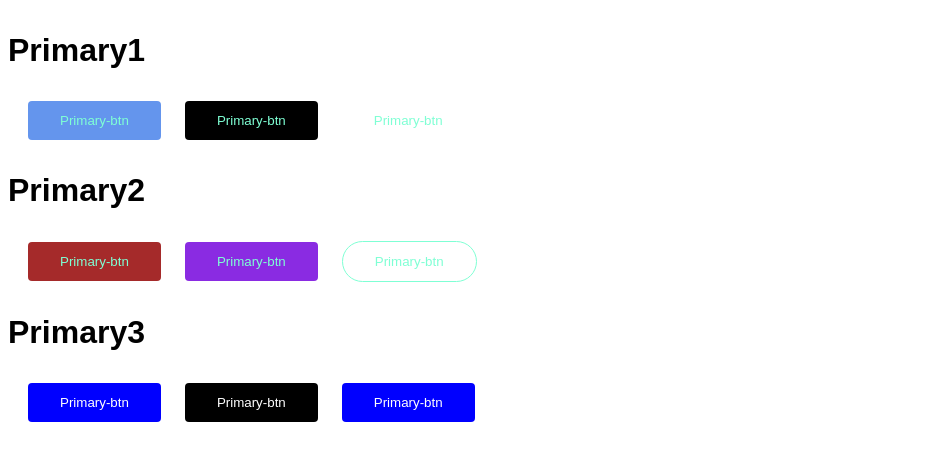
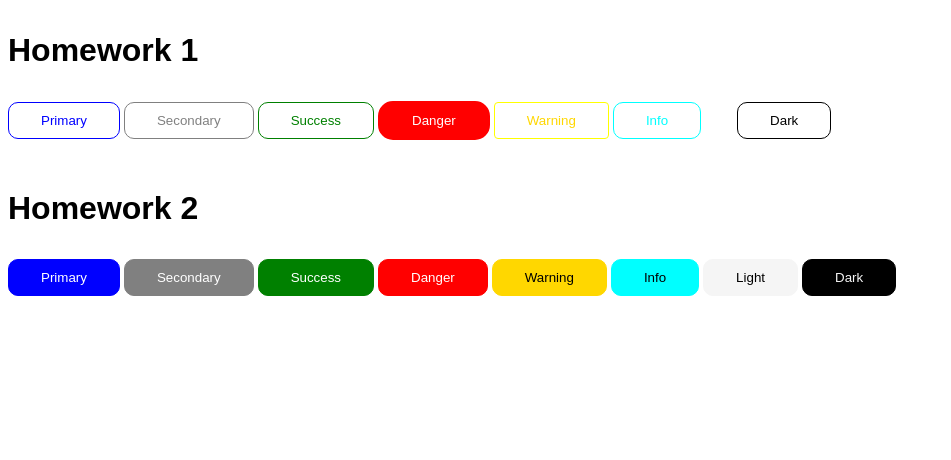
Before and after one commit to sorntola1212-glitch/Frontend.github.io, a plain HTML site: page index.html in a window 1280 px wide. Shown: the whole page, without its empty margins (0-951 px from the left). Drawn offline with Linux system fonts and the light colour scheme.

Commit message:
Add files via upload

```diff
--- a/index.html
+++ b/index.html
@@ -7,121 +7,203 @@
 </head>
 <style>
     h3{
-        font-family: sans-serif;
-        font-size: 32px;
+        font-family: Arial, Helvetica, sans-serif;
+        font-size:32px;
     }
     button{
-        padding:12px 32px;
-        border: none;
-        margin-left: 20px;
-    }
-    .b1{
-        background-color: cornflowerblue;
-        color: aquamarine;
-        border-radius: 4px;
-        cursor: pointer;
-    }
-    .b2{
-        background-color:black;
-        color: aquamarine;
-        border-radius: 4px;
-        cursor: pointer;
-    }
-    .b3{
-        background-color: transparent;
-        color: aquamarine;
-        border-radius: 4px;
-        cursor: pointer;
+        padding:10px 32px;
+        border:none;
     }
     .t1{
-        background-color: brown;
-        color: aquamarine;
-        border-radius: 4px;
+        background-color:transparent;
+        border: 1px solid blue;
+        color: blue;
+        border-radius: 10px;
         cursor: pointer;
-        transition:all 0.3s;
+        transition: all 0.3s;
     }
     .t1:hover{
-        background-color: brown;
-
+        background-color:rgb(55, 146, 146);
     }
     .t2{
-        background-color: blueviolet;
-        border-radius: 4px;
-        color: aquamarine;
+        background-color: transparent;
+        border: 1px solid grey;
+        color: grey;
+        border-radius: 10px;
         cursor: pointer;
         transition: all 0.3s;
     }
     .t2:hover{
         background-color: transparent;
-        color: blueviolet;
-        outline: 1px solid blueviolet;
+        transform: rotate(20deg);
+        outline:1px solid grey ;
     }
     .t3{
-        border: 1px solid aquamarine;
-        border-radius: 50px;
         background-color: transparent;
-        color: aquamarine;
+        border: 1px solid green;
+        color: green;
+        border-radius: 10px;
+        cursor: pointer;
+        transition: all 0.3s;
     }
     .t3:hover{
-        background-color: blue;
-        border: none;
-        color: aquamarine;
+        background-color: rgb(104, 157, 50);
     }
     .t4{
-        background-color: blue;
+        background-color: red;
+        border: 2px solid red;
         color: white;
-        border-radius: 4px;
+        border-radius: 15px;
         cursor: pointer;
         transition: all 0.3s;
     }
     .t4:hover{
-        background-color: aquamarine;
-        transform: ;
+        background-color: rgb(153, 128, 128);
+        transform: scale(0.7);
     }
     .t5{
-        background-color: black;
-        color: white;
+        background-color: transparent;
+        border: 1px solid yellow;
+        color: gold;
         border-radius: 4px;
         cursor: pointer;
         transition: all 0.3s;
     }
     .t5:hover{
-        background-color: black;
-        transform: rotate(20deg);
+        background-color: rgb(110, 11, 11);
+        transform: scale(0.9)
     }
     .t6{
+        background-color: transparent;
+        border: 1px solid aqua;
+        color: aqua;
+        border-radius: 10px;
+        cursor: pointer;
+        transition: all 0.3s;
+        margin-right: 32px;
+    }
+    .t6:hover{
+        transform: scale(2);
+    }
+    .t7{
+        background-color: transparent;
+        border: 1px solid black;
+        color: black;
+        border-radius: 10px;
+        cursor: pointer;
+        transition: all 0.3s;
+    }
+    .t7:hover{
+        transform: rotate(20deg);
+        outline:1px solid grey ;
+    }
+    .t8{
+        background-color: blue;
         color: white;
-        background-color: blue;
-        border-radius: 4px;
-        transition: all 0.3s;
+        border: 1px solid blue;
+        border-radius: 10px;
         cursor: pointer;
     }
-    .t6:hover{
-        background-color: brown;
-        transform: scale(5)
+    .t8:hover{
+        background-color: rgb(113, 113, 184);
+        transform: scale(0.9);
+    }
+    .t9{
+        background-color: gray;
+        color: white;
+        border-radius: 10px ;
+        border: 1px solid gray;
+        cursor: pointer;
+        transition: all 0.3s;
+    }
+    .t9:hover{
+        transform: rotate(15deg);
+    }
+    .t10{
+        background-color: green;
+        color: white;
+        border: 1px solid green;
+        border-radius: 10px;
+        cursor: pointer;
+    }
+    .t11{
+        background-color: red;
+        color: white;
+        border: 1px solid red;
+        border-radius: 10px;
+        cursor: pointer;
+        transition: all 0.3s;
+    }
+    .t11:hover{
+        transform: scale(0.9);
+    }
+    .t12{
+        background-color: gold;
+        color: black;
+        border: 1px solid gold;
+        border-radius: 10px;
+        cursor: pointer;
+        transition: all 0.3s;
+    }
+    .t12:hover{
+        transform: rotate(10deg);
+    }
+    .t13{
+        background-color: aqua;
+        color: black;
+        border: 1px solid aqua;
+        border-radius: 10px;
+        cursor: pointer;
+        transition: all 0.3s;
+    }
+    .t13:hover{
+        transform: scale(0.9);
+    }
+    .t14{
+        background-color: whitesmoke;
+        color: black;
+        border: 1px solid whitesmoke;
+        border-radius: 10px;
+        cursor: pointer;
+        transition: all 0.3s;
+    }
+    .t14:hover{
+        background-color: rgb(185, 185, 63);
+    }
+    .t15{
+        background-color: black;
+        color: whitesmoke;
+        border: 1px solid black;
+        border-radius: 10px;
+        cursor: pointer;
+        transition: all 0.3s;
+    }
+    .t15:hover{
+        transform: rotate(15deg);
     }
 </style>
 <body>
     <div>
-        <h3>Primary1</h3>
-        <button class="b1">Primary-btn</button>
-        <button class="b2">Primary-btn</button>
-        <button class="b3">Primary-btn</button>
+        <h3>Homework 1</h3>
+        <button class="t1">Primary</button>
+        <button class="t2">Secondary</button>
+        <button class="t3">Success</button>
+        <button class="t4">Danger</button>
+        <button class="t5">Warning</button>
+        <button class="t6">Info</button>
+        <button class="t7">Dark</button>
     </div>
-
+    <br>
     <div>
-        <h3>Primary2</h3>
-        <button class="t1">Primary-btn</button>
-        <button class="t2">Primary-btn</button>
-        <button class="t3">Primary-btn</button>
-    </div>
-
-    <div>
-        <h3>Primary3</h3>
-        <button class="t4">Primary-btn</button>
-        <button class="t5">Primary-btn</button>
-        <button class="t6">Primary-btn</button>
-
+        <h3>Homework 2</h3>
+        <button class="t8">Primary</button>
+        <button class="t9">Secondary</button>
+        <button class="t10">Success</button>
+        <button class="t11">Danger</button>
+        <button class="t12">Warning</button>
+        <button class="t13">Info</button>
+        <button class="t14">Light</button>
+        <button class="t15">Dark</button>
     </div>
 </body>
 </html>
```
